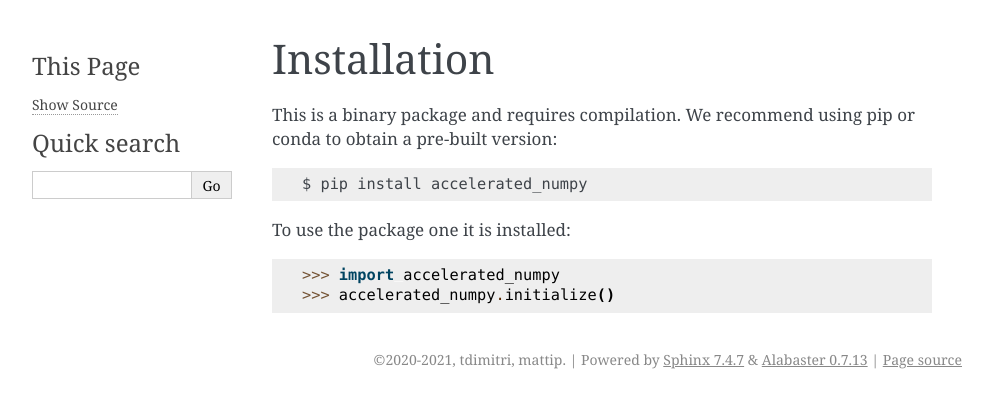
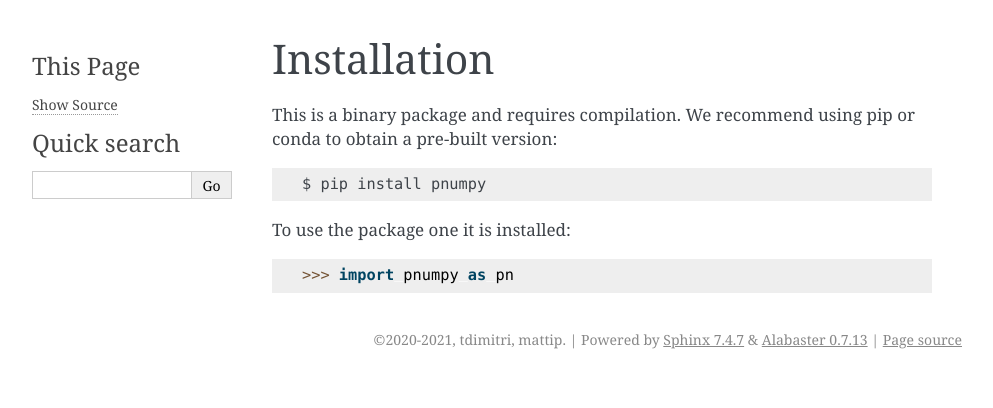
Before and after one commit to Quansight/pnumpy, a Sphinx documentation site: the page built from doc_src/source/installation.rst, in a window 1280 px wide. Shown: the top 408 px of the page, without its empty margins (148-1141 px from the left). Built offline with Sphinx 7.4.7, drawn with Linux system fonts in a browser that asks for light colours.

Commit message:
Update installation.rst

```diff
--- a/doc_src/source/installation.rst
+++ b/doc_src/source/installation.rst
@@ -4,9 +4,8 @@ Installation
 This is a binary package and requires compilation. We recommend using pip or
 conda to obtain a pre-built version::
 
-    $ pip install accelerated_numpy
+    $ pip install pnumpy
 
 To use the package one it is installed::
 
-    >>> import accelerated_numpy
-    >>> accelerated_numpy.initialize()
+    >>> import pnumpy as pn
```
